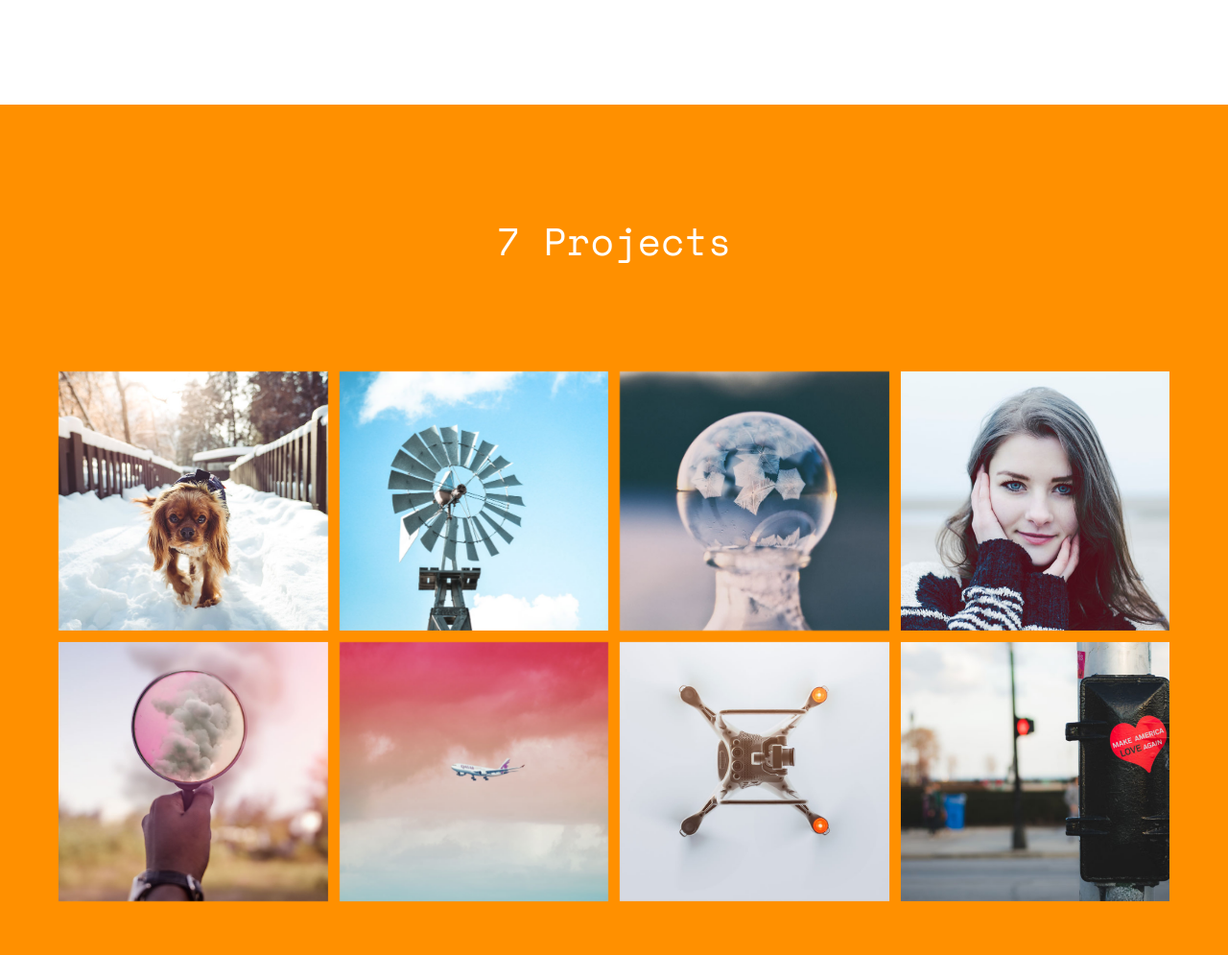
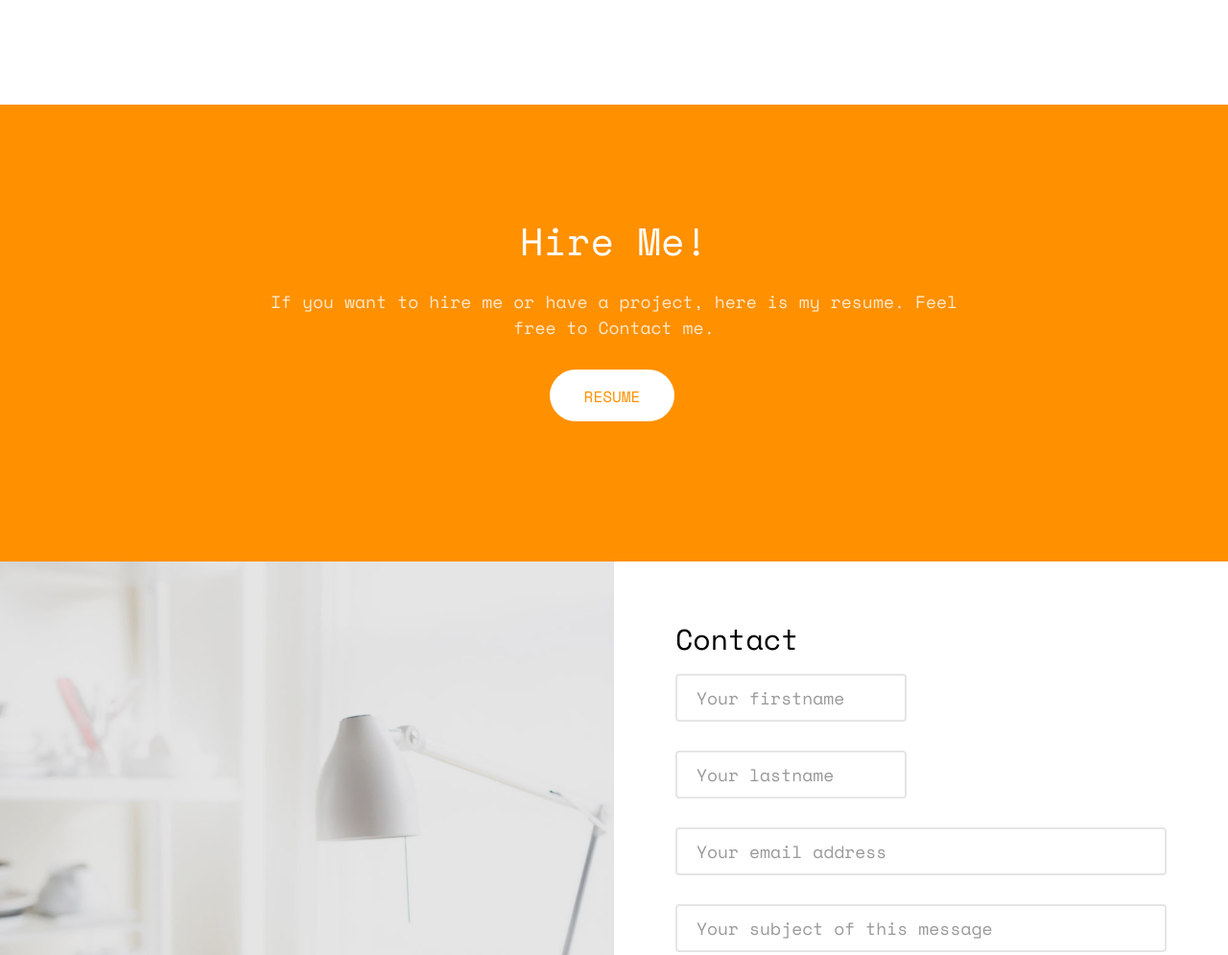
Before and after one commit to kapish5467/kapish5467.github.io, a plain HTML site: page index.html in a window 1280 px wide. Shown: the part 4774-5769 px from the top of the page at 96% size. Drawn offline with nearby package versions, Linux system fonts and the light colour scheme; files whose address does not match are found by name.

Commit message:
Update index.html

```diff
--- a/index.html
+++ b/index.html
@@ -362,7 +362,7 @@
 		</div>
 	</div>
 
-	<div id="fh5co-work" class="fh5co-bg-dark">
+	<!--<div id="fh5co-work" class="fh5co-bg-dark">
 		<div class="container">
 			<div class="row animate-box">
 				<div class="col-md-8 col-md-offset-2 text-center fh5co-heading">
@@ -436,7 +436,7 @@
 				</div>
 			</div>
 		</div>
-	</div>
+	</div>-->
 
 	<div id="fh5co-started" class="fh5co-bg-dark">
 		<div class="overlay"></div>
```
